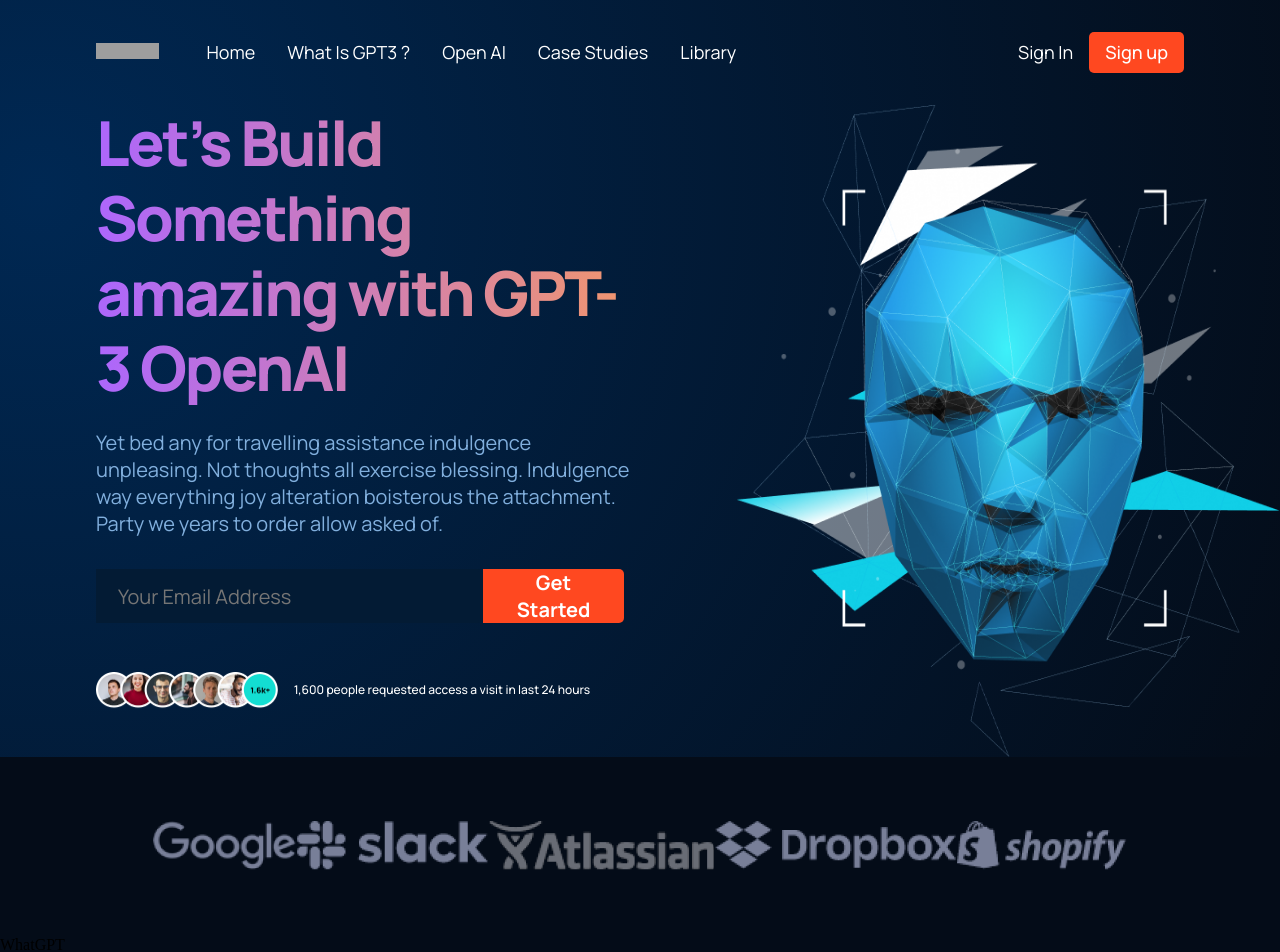
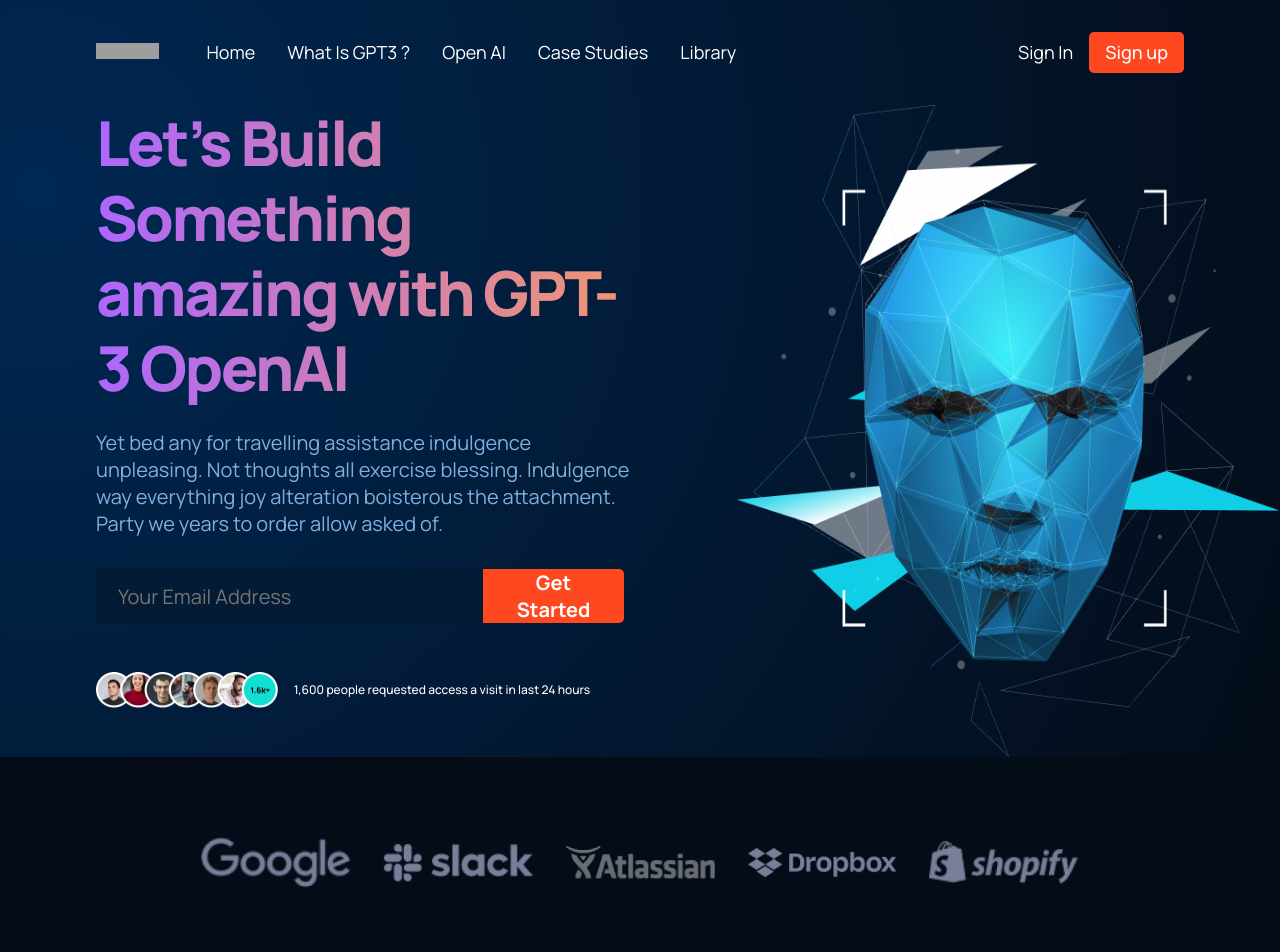
Before and after one commit to Kwonsongji/gpt1_jsm, a React (Create React App) app: page / in a window 1280 px wide. Shown: the top 952 px of the page. Built offline with nearby package versions, Linux system fonts and the light colour scheme; grey boxes are pictures that could not be loaded.

Commit message:
Brand component style

```diff
--- a/src/components/Brand/style.css
+++ b/src/components/Brand/style.css
@@ -4,6 +4,17 @@
   justify-content: center;
   align-items: center;
 }
-/* .gpt1__brand div {
+.gpt1__brand div {
+  flex: 1;
+  max-width: 150px;
+  min-width: 120px;
+  margin: 1rem;
+  display: flex;
+  justify-content: center;
+  align-items: center;
+}
 
-} */
+.gpt1__brand img {
+  width: 100%;
+  height: 100%;
+}
```
Also changed, not shown: src/containers/Header/style.css (indentation only).
